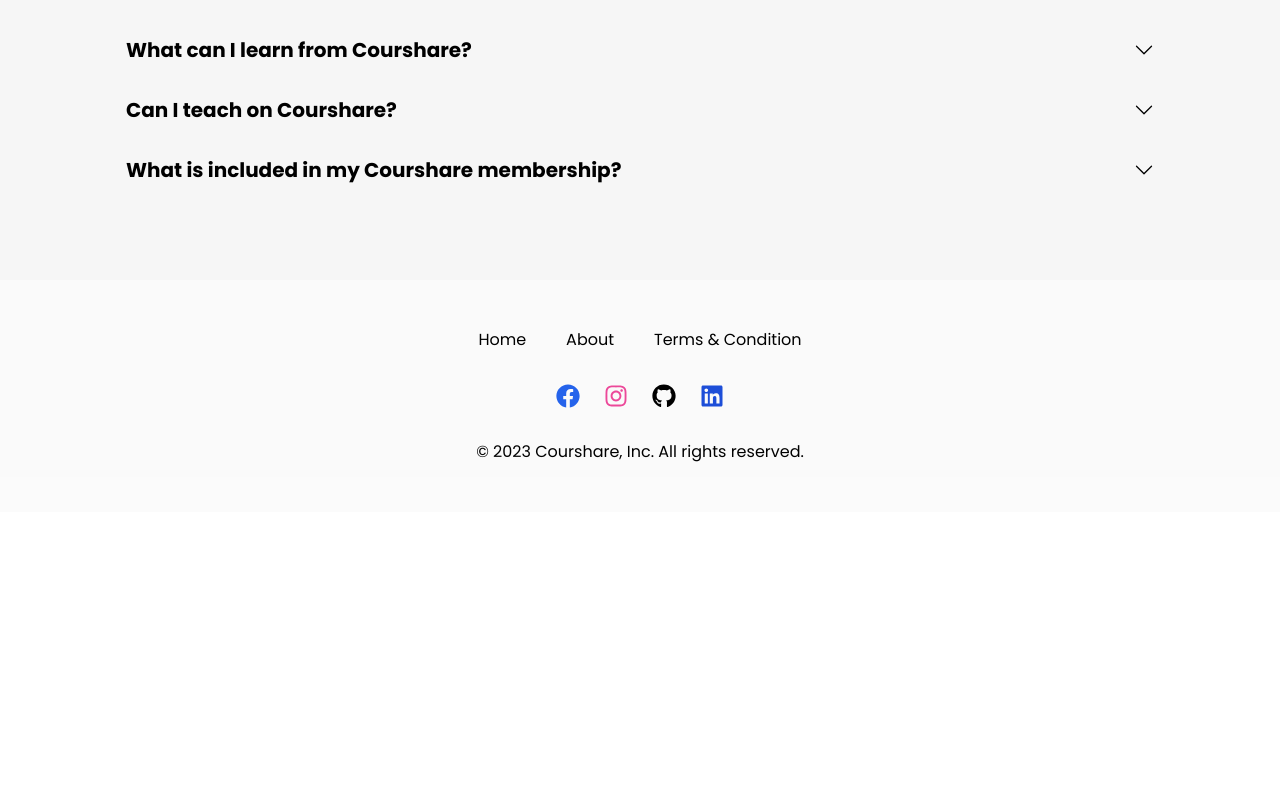
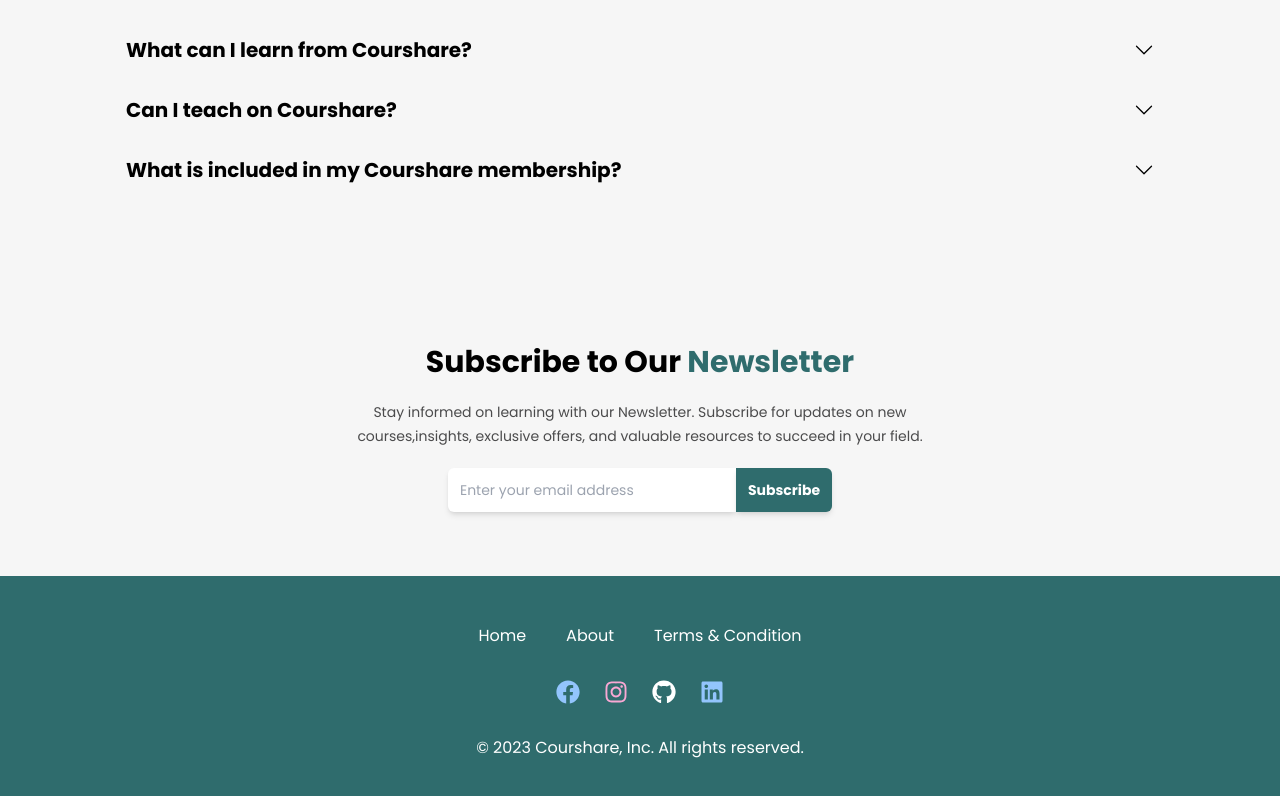
Before and after one commit to Mozahidul01/Courshare, a React (Create React App) app: page / in a window 1280 px wide. Shown: the part 3080-3876 px from the top of the page. Before the commit the page ends 3592 px from the top, so only its background shows below. Built offline with nearby package versions, Linux system fonts and the light colour scheme.

Commit message:
newslatter added

```diff
--- a/src/components/Footer.js
+++ b/src/components/Footer.js
@@ -3,13 +3,13 @@
 
 export default function Footer() {
   return (
-    <section className="bg-white/50">
+    <section className="bg-teal text-white">
       <div className="max-w-screen-xl px-4 py-12 mx-auto space-y-8 overflow-hidden sm:px-6 lg:px-8">
         <nav className="flex flex-wrap justify-center -mx-5 -my-2">
           <div className="px-5 py-2">
             <Link
               to="/"
-              className="text-base leading-6 text-gray-500 hover:text-teal"
+              className="leading-6 hover:underline decoration-2 underline-offset-2"
             >
               Home
             </Link>
@@ -17,7 +17,7 @@
           <div className="px-5 py-2">
             <Link
               to="about"
-              className="text-base leading-6 text-gray-500 hover:text-teal"
+              className="leading-6 hover:underline decoration-2 underline-offset-2"
             >
               About
             </Link>
@@ -25,7 +25,7 @@
           <div className="px-5 py-2">
             <Link
               to="terms"
-              className="text-base leading-6 text-gray-500 hover:text-teal"
+              className="leading-6 hover:underline decoration-2 underline-offset-2"
             >
               Terms & Condition
             </Link>
@@ -35,7 +35,7 @@
           <a
             href="https://fb.me/mozahidulislam01/"
             target="_blank"
-            className="text-blue-600 hover:text-gray"
+            className="text-blue-300 hover:text-gray"
             rel="noreferrer"
           >
             <FaFacebook className="w-6 h-6" />
@@ -43,7 +43,7 @@
           <a
             href="https://instagram.com/mozahidul01"
             target="_blank"
-            className="text-pink-500 hover:text-gray"
+            className="text-pink-300 hover:text-gray"
             rel="noreferrer"
           >
             <FaInstagram className="w-6 h-6" />
@@ -59,7 +59,7 @@
           <a
             href="https://linkdin.com/in/mozahidul01"
             target="_blank"
-            className="text-blue-700 hover:text-gray"
+            className="text-blue-300 hover:text-gray"
             rel="noreferrer"
           >
             <FaLinkedin className="w-6 h-6" />
--- /dev/null
+++ b/src/components/Newslatter.js
@@ -0,0 +1,36 @@
+import { motion } from "framer-motion";
+
+export default function Newslatter() {
+  return (
+    <div className="section">
+      <div className="text-center max-w-xl mx-auto">
+        <div className="sm:text-3xl text-2xl font-bold mb-5">
+          Subscribe to Our <span className="text-teal">Newsletter</span>
+        </div>
+        <p className="text-sm leading-6 text-gray">
+          Stay informed on learning with our Newsletter. Subscribe for updates
+          on new courses,insights, exclusive offers, and valuable resources to
+          succeed in your field.
+        </p>
+        <motion.form
+          initial={{ scale: 0 }}
+          whileInView={{ scale: 1 }}
+          transition={{ duration: 0.3 }}
+          className="mt-5"
+        >
+          <input
+            type="text"
+            placeholder="Enter your email address"
+            className="sm:p-3 p-2 outline-none text-sm shadow-md rounded-l-md sm:w-72 w-60"
+          />
+          <button
+            type="submit"
+            className="text-sm text-white bg-teal sm:p-3 p-2 shadow-md font-bold rounded-r-md"
+          >
+            Subscribe
+          </button>
+        </motion.form>
+      </div>
+    </div>
+  );
+}
--- a/src/pages/Home.js
+++ b/src/pages/Home.js
@@ -4,6 +4,7 @@
 import CourseContainer from "../components/CourseContainer";
 import InstructorContainer from "../components/InstructorContainer";
 import AccordionsContainer from "../components/AccordionsContainer";
+import Newslatter from "../components/Newslatter";
 
 export default function Home() {
   return (
@@ -14,6 +15,7 @@
       <CourseContainer />
       <InstructorContainer />
       <AccordionsContainer />
+      <Newslatter />
     </div>
   );
 }
```
